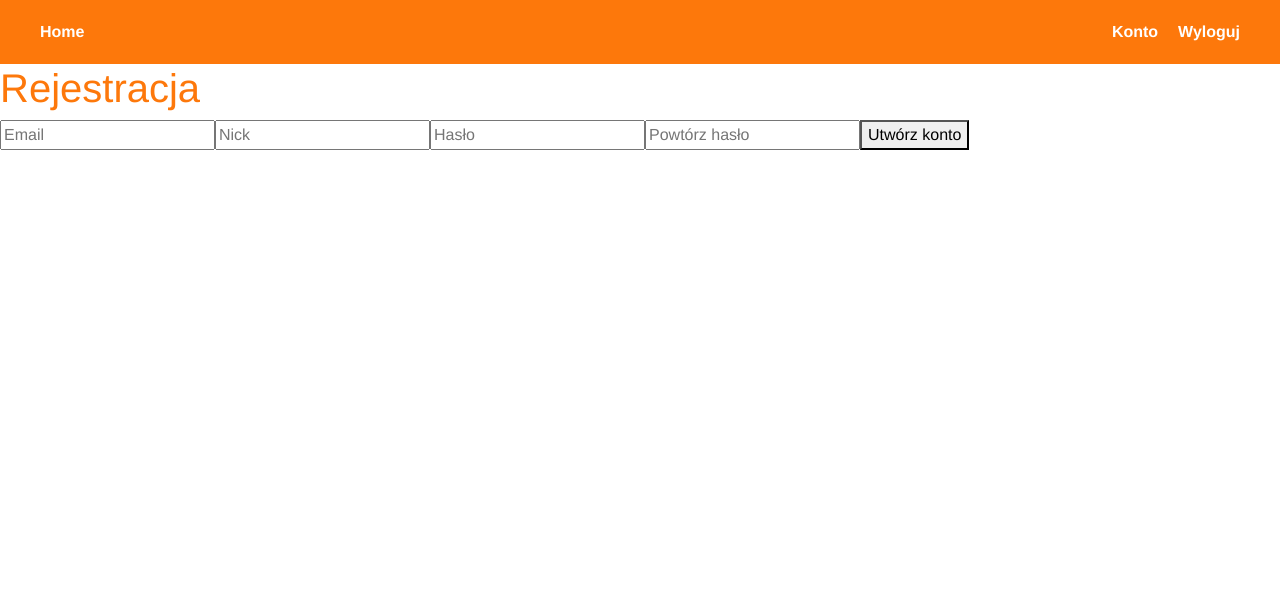
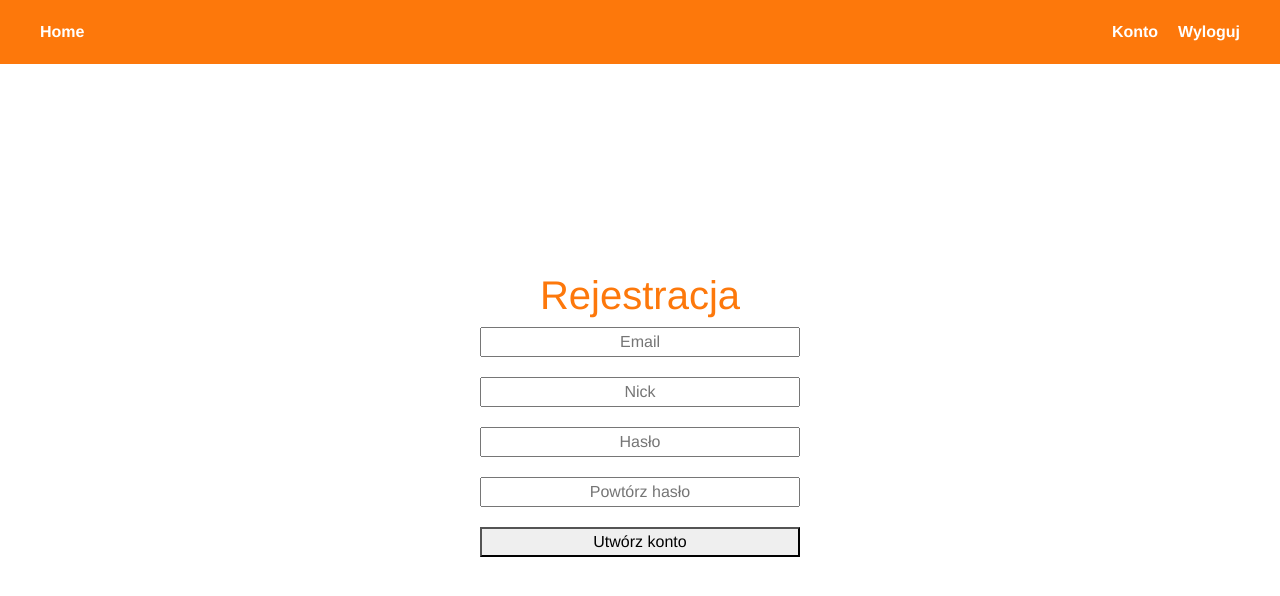
Before and after one commit to SzymonSzymonowicz/vue-micro-reddit, a Vue app in the folder frontend/micro-reddit/: page /register in a window 1280 px wide. Shown: the top 596 px of the page. Built offline with nearby package versions, Linux system fonts and the light colour scheme.

Commit message:
FE progress on register validation

```diff
--- a/frontend/micro-reddit/src/components/Register.vue
+++ b/frontend/micro-reddit/src/components/Register.vue
@@ -1,17 +1,24 @@
 <template>
-  <div>
+  <div class="login">
     <h1>Rejestracja</h1>
     <h2 v-if="message">{{ message }}</h2>
     <form @submit.prevent>
       <input v-model="email" placeholder="Email" />
-      <span v-if="msg.email">{{ msg.email }}</span>
+      <span class="errorMsg">{{ msg.email }}</span>
+
       <input v-model="user.nickname" placeholder="Nick" />
+      <span class="errorMsg">{{ msg.nickname }}</span>
+
       <input type="password" v-model="user.password" placeholder="Hasło" />
+      <span class="errorMsg">{{ msg.password }}</span>
+
       <input
         type="password"
         v-model="user.confirmPassword"
         placeholder="Powtórz hasło"
       />
+      <span class="errorMsg">{{ msg.confirmPassword }}</span>
+
       <button @click="register">Utwórz konto</button>
     </form>
   </div>
@@ -71,7 +78,32 @@ export default {
 };
 </script>
 
-<style lang="scss">
+<style lang="scss" scoped>
+.login {
+  display: flex;
+  flex-direction: column;
+  text-align: center;
+  align-items: center;
+  justify-content: center;
+
+  width: 100%;
+  height: calc(100% - 100px);
+}
+
+form {
+  align-content: center;
+  width: 25%;
+  min-width: 200px;
+  display: flex;
+  flex-direction: column;
+  *:nth-child(2n) {
+    margin-bottom: 20px;
+  }
+  input {
+    text-align: center;
+  }
+}
+
 div {
   h1 {
     color: $orange;
```
